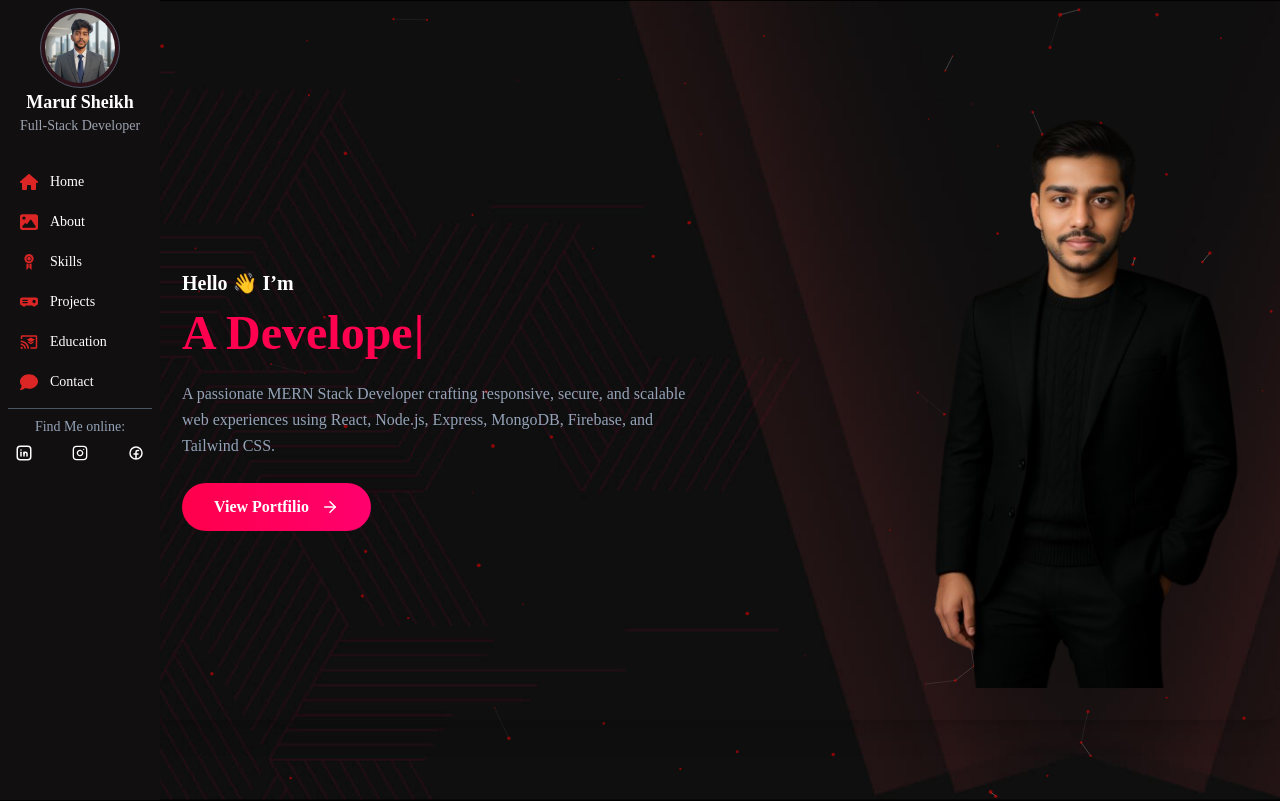
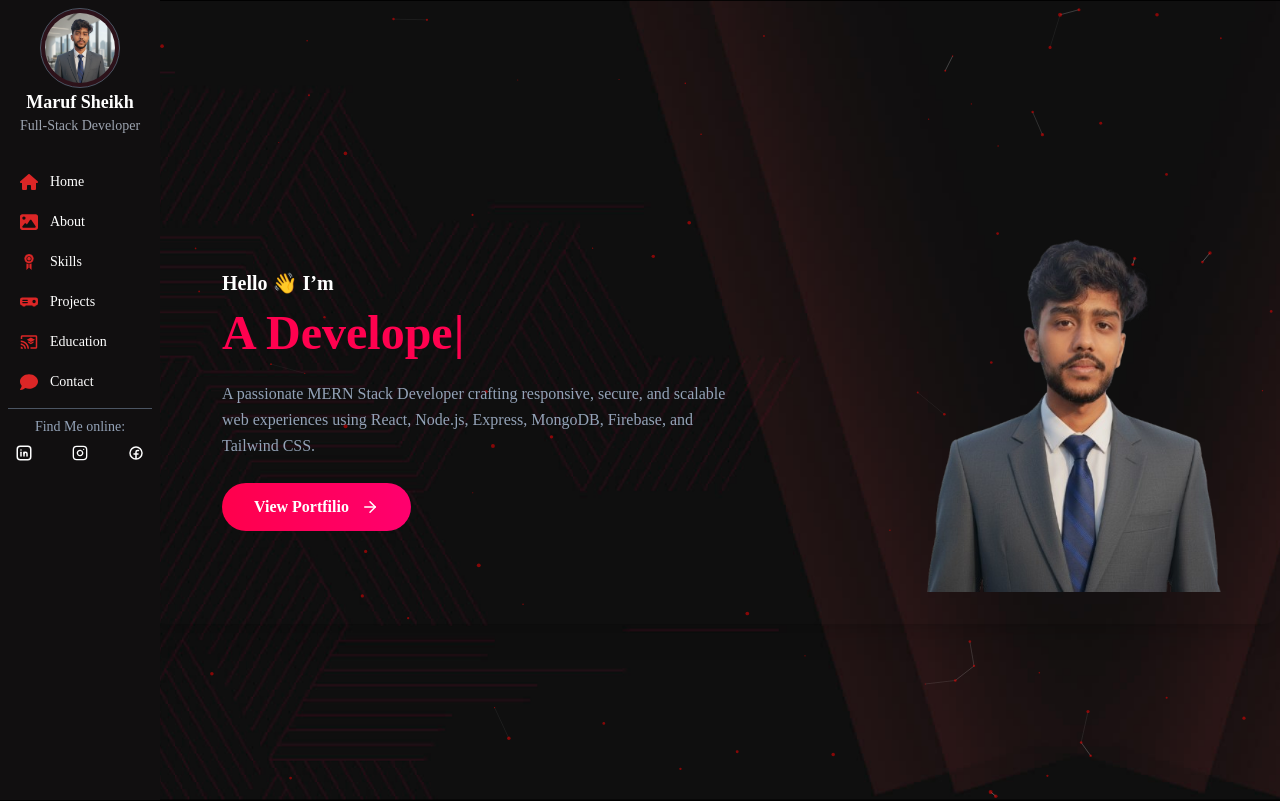
Before and after one commit to Marufsheikh404/p_portfolio, a React (Vite) app: page / in a window 1280 px wide. Shown: the top 801 px of the page. Built offline with nearby package versions, Linux system fonts and the light colour scheme.

Commit message:
tumi amar

```diff
--- a/src/Pages/HomePage.jsx
+++ b/src/Pages/HomePage.jsx
@@ -42,7 +42,7 @@ const HomePage = () => {
             {/* ===== Right Content ===== */}
             <div className="flex flex-1 z-10 relative flex-col lg:flex-row items-center justify-between  p-8 rounded-2xl shadow-xl border-none ">
                 {/* Text Section */}
-                <div className="text-center lg:text-left flex-1">
+                <div className="text-center lg:text-left flex-1 ml-10">
                     <h3 ref={textRef} className="text-xl font-semibold text-white mb-8">
                          Hello 👋 <br />
                          I’m{" "}
@@ -55,7 +55,7 @@ const HomePage = () => {
                                     strings: [
                                         "Maruf Sheikh",
                                         "A Developer",
-                                        "A Full-Stack Developer",
+                                        "A Mern Stack Developer",
                                         "A Frontend Developer"
                                     ],
                                     autoStart: true,
@@ -81,8 +81,8 @@ const HomePage = () => {
                 </div>
 
                 {/* Image Section */}
-                <div className="relative flex justify-center items-center translate-x-8 mt-8 lg:mt-0">
-                    <img className="w-96" src="/assets/picture-.png" alt="Photo" />
+                <div className="relative flex justify-center items-center translate-x-5 mt-8 lg:mt-0">
+                    <img className="w-96" src="/public/assets/picture.png" alt="Photo" />
                     {/* <span className="absolute text-3xl sm:text-5xl font-bold text-gray-800 opacity-20 select-none">
                         Web Developer
                     </span> */}
```
Also changed, not shown: public/assets/footer-logo.jpeg (deleted), public/assets/picture.png (added).
